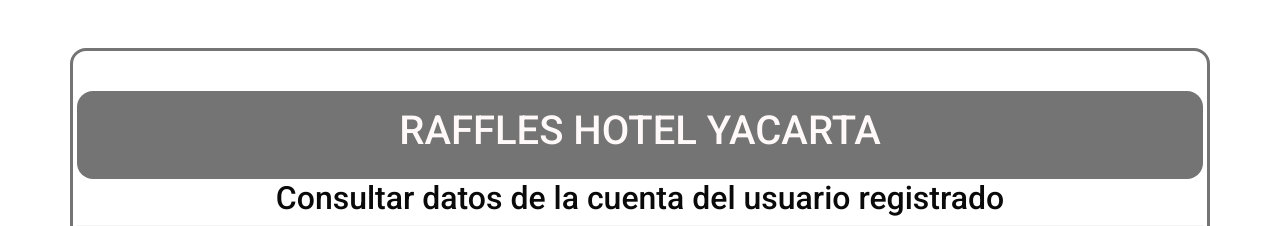
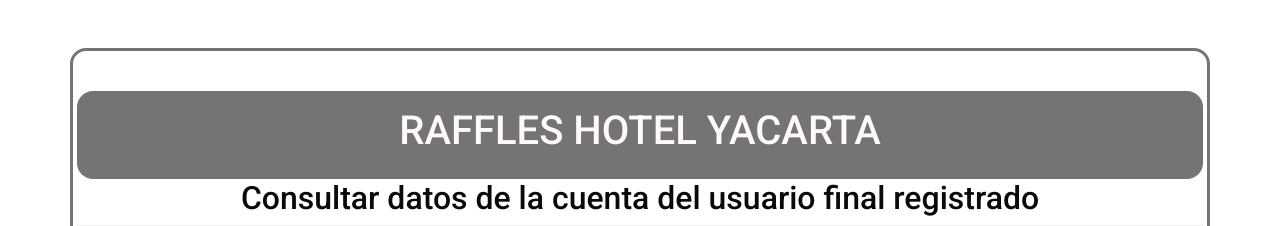
Before and after one commit to jvalu90/AppWebS_3, a Flask app: page /0-1-3-1-consulta_datos_usuario in a window 1280 px wide. Shown: the top 226 px of the page. Run offline with Flask 2, Linux system fonts and the light colour scheme; a user stored in the database is signed in; data comes from the database, SQL or seed files in the repository.

Commit message:
Update 0-1-3-1-consulta_datos_usuario.html

```diff
--- a/templates/0-1-3-1-consulta_datos_usuario.html
+++ b/templates/0-1-3-1-consulta_datos_usuario.html
@@ -20,7 +20,7 @@
               <h1 class="text-center">RAFFLES HOTEL YACARTA</h1>
             </div>
             <div class="row">
-              <h2 class="text-center">Consultar datos de la cuenta del usuario registrado</h2>
+              <h2 class="text-center">Consultar datos de la cuenta del usuario final registrado</h2>
             </div>
 
           <div class="row">
```
